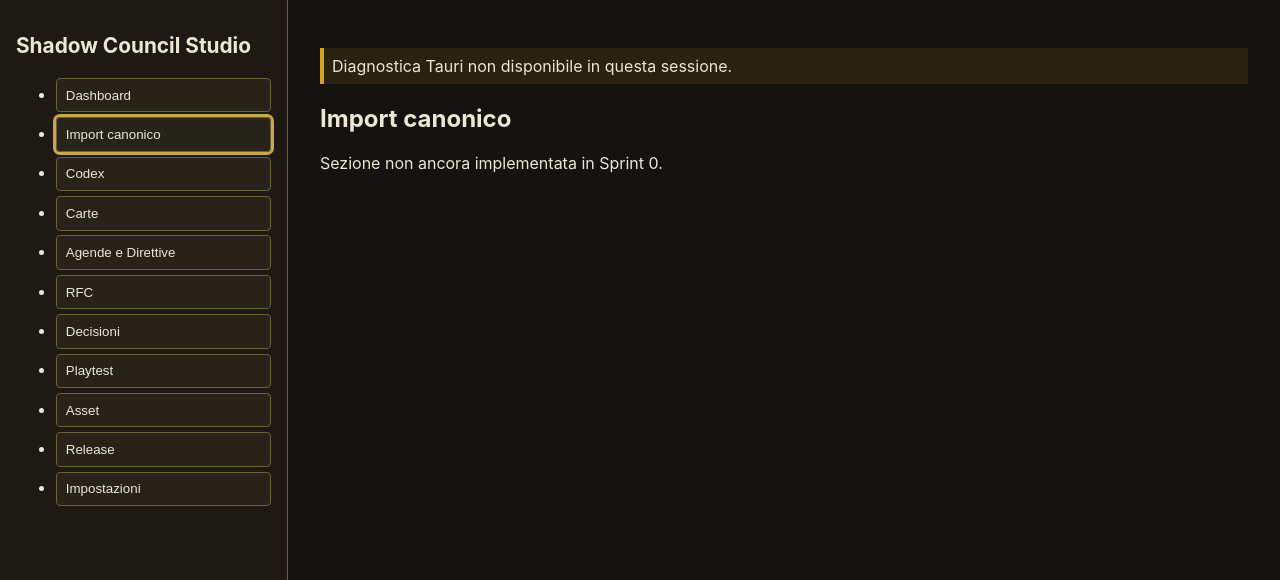
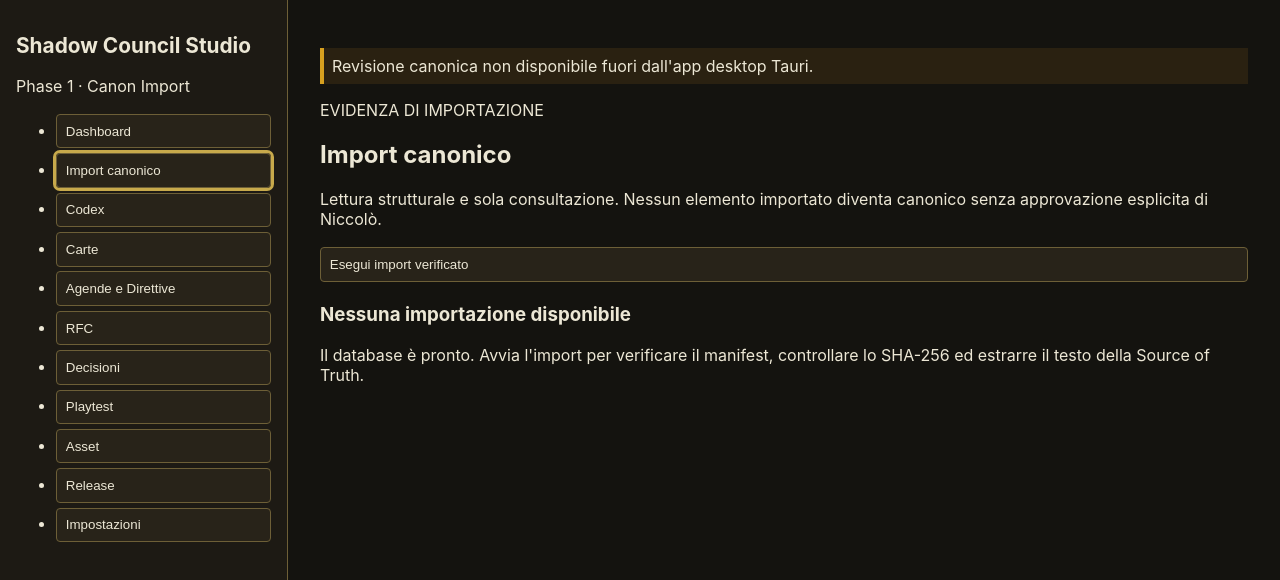
Before and after one commit to Nik66692/shadow-council-studio, a React (Vite) app in the folder apps/desktop/: page / in a window 1280 px wide. Both pictures are taken after a click on the button "Import canonico". Shown: the top 580 px of the page. Built offline with nearby package versions, Linux system fonts and the light colour scheme.

Commit message:
feat(ui): add read-only canonical import review

```diff
--- a/apps/desktop/src/App.tsx
+++ b/apps/desktop/src/App.tsx
@@ -1,11 +1,14 @@
-import type { HealthStatus } from "@shadow-council/domain";
+import type {
+  CanonImportReviewSnapshot,
+  HealthStatus,
+} from "@shadow-council/domain";
 import { sprint0Sections } from "@shadow-council/ui";
 import { invoke } from "@tauri-apps/api/core";
-import { useEffect, useState } from "react";
+import { useCallback, useEffect, useState } from "react";
 
 const fallback: HealthStatus = {
   projectName: "Shadow Council Studio",
-  developmentStage: "Foundation",
+  developmentStage: "Phase 1",
   databaseConnected: false,
   migrationsApplied: false,
   sourceOfTruth: {
@@ -14,45 +17,103 @@ const fallback: HealthStatus = {
     sha256: null,
     canonVersion: null,
   },
-  modulesImplemented: ["Dashboard", "System Status"],
+  modulesImplemented: ["Dashboard", "Import canonico"],
   nextRecommendedPhase:
-    "Phase 1: canonical data model and deterministic import",
+    "Esegui l'app desktop Tauri per accedere al database SQLite locale.",
   diagnostics: [
     "Esecuzione fuori da Tauri: diagnostica dimostrativa senza accesso SQLite.",
   ],
 };
+
+const emptyReview: CanonImportReviewSnapshot = {
+  run: null,
+  drafts: [],
+  warnings: [],
+  importedNow: false,
+};
+
 export function App() {
   const [active, setActive] = useState("Dashboard");
   const [health, setHealth] = useState<HealthStatus | null>(null);
+  const [review, setReview] = useState<CanonImportReviewSnapshot | null>(null);
+  const [reviewLoading, setReviewLoading] = useState(false);
+  const [importRunning, setImportRunning] = useState(false);
   const [error, setError] = useState<string | null>(null);
+
+  const loadReview = useCallback(async () => {
+    setReviewLoading(true);
+    try {
+      setReview(
+        await invoke<CanonImportReviewSnapshot>("get_canon_import_review"),
+      );
+    } catch (cause: unknown) {
+      console.error(cause);
+      setReview(emptyReview);
+      setError(
+        "Revisione canonica non disponibile fuori dall'app desktop Tauri.",
+      );
+    } finally {
+      setReviewLoading(false);
+    }
+  }, []);
+
+  const runImport = useCallback(async () => {
+    setImportRunning(true);
+    setError(null);
+    try {
+      const snapshot =
+        await invoke<CanonImportReviewSnapshot>("run_canon_import");
+      setReview(snapshot);
+      setHealth(await invoke<HealthStatus>("get_system_health"));
+    } catch (cause: unknown) {
+      console.error(cause);
+      setError(
+        cause instanceof Error
+          ? cause.message
+          : "Importazione canonica non riuscita.",
+      );
+    } finally {
+      setImportRunning(false);
+    }
+  }, []);
+
   useEffect(() => {
     invoke<HealthStatus>("get_system_health")
       .then(setHealth)
-      .catch((e: unknown) => {
+      .catch((cause: unknown) => {
         setError("Diagnostica Tauri non disponibile in questa sessione.");
         setHealth(fallback);
-        console.error(e);
+        console.error(cause);
       });
   }, []);
+
+  useEffect(() => {
+    if (active === "Import canonico" && review === null) {
+      void loadReview();
+    }
+  }, [active, loadReview, review]);
+
   return (
     <main className="app">
       <aside>
         <h1>Shadow Council Studio</h1>
+        <p className="phase-badge">Phase 1 · Canon Import</p>
         <nav aria-label="Sezioni">
           <ul>
-            {sprint0Sections.map((s) => (
-              <li key={s}>
+            {sprint0Sections.map((section) => (
+              <li key={section}>
                 <button
-                  className={active === s ? "active" : ""}
-                  onClick={() => setActive(s)}
+                  className={active === section ? "active" : ""}
+                  onClick={() => setActive(section)}
                 >
-                  {s}
+                  {section}
                 </button>
               </li>
             ))}
           </ul>
         </nav>
       </aside>
+
       <section className="panel">
         {!health && <p role="status">Caricamento diagnostica…</p>}
         {error && (
@@ -60,12 +121,23 @@ export function App() {
             {error}
           </p>
         )}
-        {health && active === "Dashboard" && <Dashboard health={health} />}{" "}
-        {health && active !== "Dashboard" && <NotImplemented title={active} />}
+        {health && active === "Dashboard" && <Dashboard health={health} />}
+        {health && active === "Import canonico" && (
+          <CanonImportReview
+            review={review}
+            loading={reviewLoading}
+            importRunning={importRunning}
+            onImport={runImport}
+          />
+        )}
+        {health &&
+          active !== "Dashboard" &&
+          active !== "Import canonico" && <NotImplemented title={active} />}
       </section>
     </main>
   );
 }
+
 function Dashboard({ health }: { health: HealthStatus }) {
   return (
     <article>
@@ -80,20 +152,22 @@ function Dashboard({ health }: { health: HealthStatus }) {
         <dt>Source of Truth</dt>
         <dd>
           {health.sourceOfTruth.exists
-            ? "presente"
+            ? "presente e verificata"
             : "sorgente canonica mancante"}
         </dd>
         <dt>File</dt>
         <dd>{health.sourceOfTruth.filename}</dd>
         <dt>SHA-256</dt>
-        <dd>{health.sourceOfTruth.sha256 ?? "non disponibile"}</dd>
+        <dd className="hash">
+          {health.sourceOfTruth.sha256 ?? "non disponibile"}
+        </dd>
         <dt>Versione canon</dt>
         <dd>{health.sourceOfTruth.canonVersion ?? "non disponibile"}</dd>
       </dl>
       <h3>Moduli implementati</h3>
       <ul>
-        {health.modulesImplemented.map((m) => (
-          <li key={m}>{m}</li>
+        {health.modulesImplemented.map((module) => (
+          <li key={module}>{module}</li>
         ))}
       </ul>
       <p>
@@ -103,19 +177,150 @@ function Dashboard({ health }: { health: HealthStatus }) {
       <details>
         <summary>Diagnostica sviluppatore</summary>
         <ul>
-          {health.diagnostics.map((d) => (
-            <li key={d}>{d}</li>
+          {health.diagnostics.map((diagnostic) => (
+            <li key={diagnostic}>{diagnostic}</li>
           ))}
         </ul>
       </details>
     </article>
   );
 }
+
+function CanonImportReview({
+  review,
+  loading,
+  importRunning,
+  onImport,
+}: {
+  review: CanonImportReviewSnapshot | null;
+  loading: boolean;
+  importRunning: boolean;
+  onImport: () => Promise<void>;
+}) {
+  return (
+    <article>
+      <header className="section-header">
+        <div>
+          <p className="eyebrow">EVIDENZA DI IMPORTAZIONE</p>
+          <h2>Import canonico</h2>
+          <p>
+            Lettura strutturale e sola consultazione. Nessun elemento importato
+            diventa canonico senza approvazione esplicita di Niccolò.
+          </p>
+        </div>
+        <button
+          className="primary-action"
+          disabled={importRunning}
+          onClick={() => void onImport()}
+        >
+          {importRunning ? "Importazione…" : "Esegui import verificato"}
+        </button>
+      </header>
+
+      {loading && <p role="status">Caricamento revisione…</p>}
+      {!loading && review?.run === null && (
+        <section className="empty-state">
+          <h3>Nessuna importazione disponibile</h3>
+          <p>
+            Il database è pronto. Avvia l'import per verificare il manifest,
+            controllare lo SHA-256 ed estrarre il testo della Source of Truth.
+          </p>
+        </section>
+      )}
+
+      {review?.run && (
+        <>
+          <section className="summary-grid" aria-label="Riepilogo importazione">
+            <SummaryCard label="Versione" value={review.run.sourceVersion} />
+            <SummaryCard
+              label="Blocchi grezzi"
+              value={String(review.run.rawBlockCount)}
+            />
+            <SummaryCard
+              label="Bozze da revisionare"
+              value={String(review.run.draftCount)}
+            />
+            <SummaryCard
+              label="Avvisi"
+              value={String(review.run.warningCount)}
+            />
+          </section>
+
+          <section className="evidence-panel">
+            <h3>Provenienza</h3>
+            <dl>
+              <dt>Run ID</dt>
+              <dd>{review.run.id}</dd>
+              <dt>Importer</dt>
+              <dd>{review.run.importerVersion}</dd>
+              <dt>SHA-256 sorgente</dt>
+              <dd className="hash">{review.run.sourceSha256}</dd>
+              <dt>Stato</dt>
+              <dd>{review.run.status}</dd>
+            </dl>
+          </section>
+
+          {review.warnings.length > 0 && (
+            <section>
+              <h3>Avvisi di importazione</h3>
+              <ul className="warning-list">
+                {review.warnings.map((warning) => (
+                  <li key={warning.id}>
+                    <strong>{warning.warningCode}</strong>
+                    <span>{warning.message}</span>
+                    {warning.sourceAnchor && (
+                      <code>{warning.sourceAnchor}</code>
+                    )}
+                  </li>
+                ))}
+              </ul>
+            </section>
+          )}
+
+          <section>
+            <h3>Bozze in attesa di revisione umana</h3>
+            <p>
+              Testo italiano conservato come estratto. Stato canonico non
+              assegnato.
+            </p>
+            <ol className="draft-list">
+              {review.drafts.map((draft) => (
+                <li key={draft.id}>
+                  <div className="draft-meta">
+                    <span>{draft.blockKind}</span>
+                    <span>#{draft.blockIndex}</span>
+                    <span>{draft.reviewStatus}</span>
+                  </div>
+                  <p>{draft.originalText}</p>
+                  <details>
+                    <summary>Provenienza tecnica</summary>
+                    <code>{draft.sourceAnchor}</code>
+                    <code>{draft.textSha256}</code>
+                  </details>
+                </li>
+              ))}
+            </ol>
+          </section>
+        </>
+      )}
+    </article>
+  );
+}
+
+function SummaryCard({ label, value }: { label: string; value: string }) {
+  return (
+    <div className="summary-card">
+      <span>{label}</span>
+      <strong>{value}</strong>
+    </div>
+  );
+}
+
 function NotImplemented({ title }: { title: string }) {
   return (
     <article>
       <h2>{title}</h2>
-      <p>Sezione non ancora implementata in Sprint 0.</p>
+      <p>Sezione non ancora implementata nella Phase 1.</p>
     </article>
   );
 }
```
